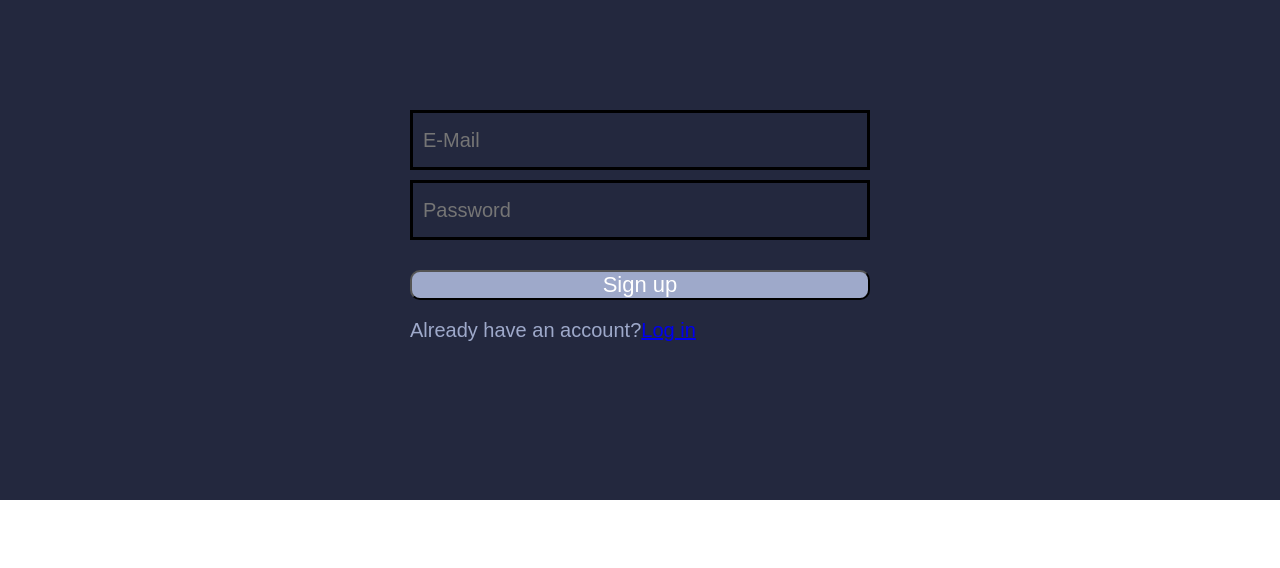
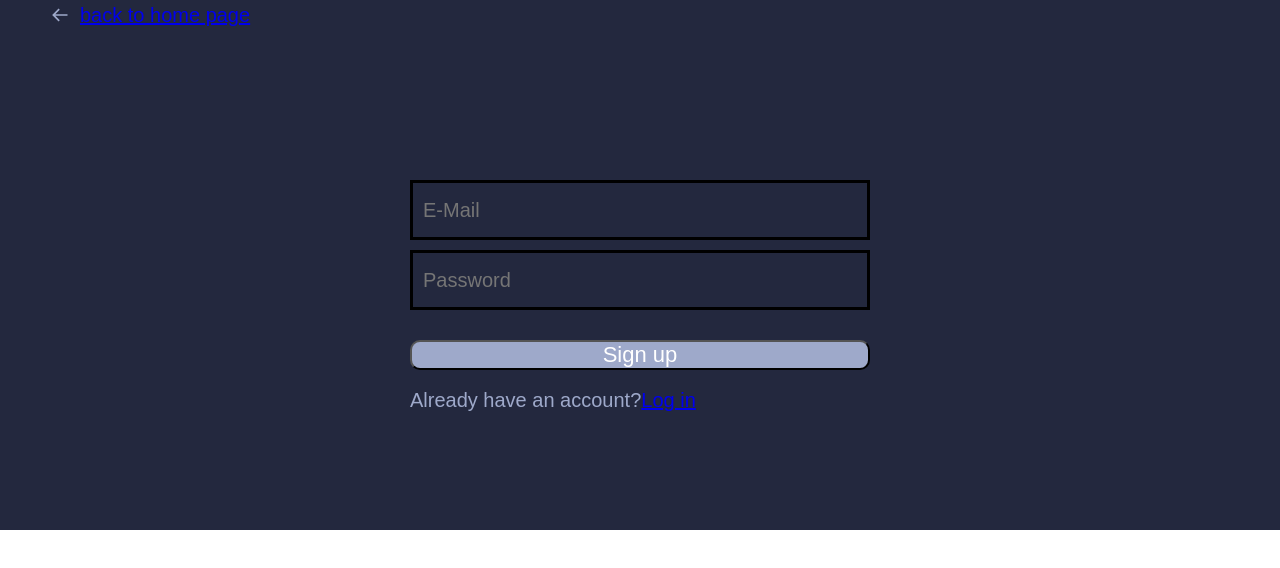
Before and after one commit to susizhang/German_Mindmap_Dictionary_frontend, a React (Create React App) app: page /signup in a window 1280 px wide. Shown: the top 568 px of the page. Built offline with nearby package versions, Linux system fonts and the light colour scheme; no server answers; what markmap-view would draw is missing.

Commit message:
add back to home to signUp page

```diff
--- a/src/components/signup+login/Signup.css
+++ b/src/components/signup+login/Signup.css
@@ -3,7 +3,7 @@
   height: 500px;
   display: flex;
   margin: 0 auto;
-  padding-top: 100px;
+  padding-top: 140px;
   justify-content: center;
 }
 
--- a/src/components/signup+login/Signup.js
+++ b/src/components/signup+login/Signup.js
@@ -4,6 +4,7 @@ import { useAuthContext } from "../../hooks/userAuthContext";
 import { useSignup } from "../../hooks/useSignup";
 import { useForm } from "react-hook-form";
 import { yupResolver } from "@hookform/resolvers/yup";
+import { BiArrowBack } from "react-icons/bi";
 import * as yup from "yup";
 import "./Signup.css";
 
@@ -38,7 +39,12 @@ const Signup = () => {
   };
   if (user) return <Navigate to="/" />;
   return (
-    <div className="signUp-card">
+    <>
+      <div className="backToHome mt-10">
+        <BiArrowBack />
+        <Link to="/">back to home page</Link>
+      </div>
+      <div className="signUp-card ">
         <form onSubmit={handleSubmit(signUpHandleSubmit)} className="signup">
           <input
             {...register("email")}
@@ -80,6 +86,7 @@ const Signup = () => {
           </div>
         </form>
       </div>
+    </>
   );
 };
 
```
Lines whose indentation alone changed are shown as unchanged.
